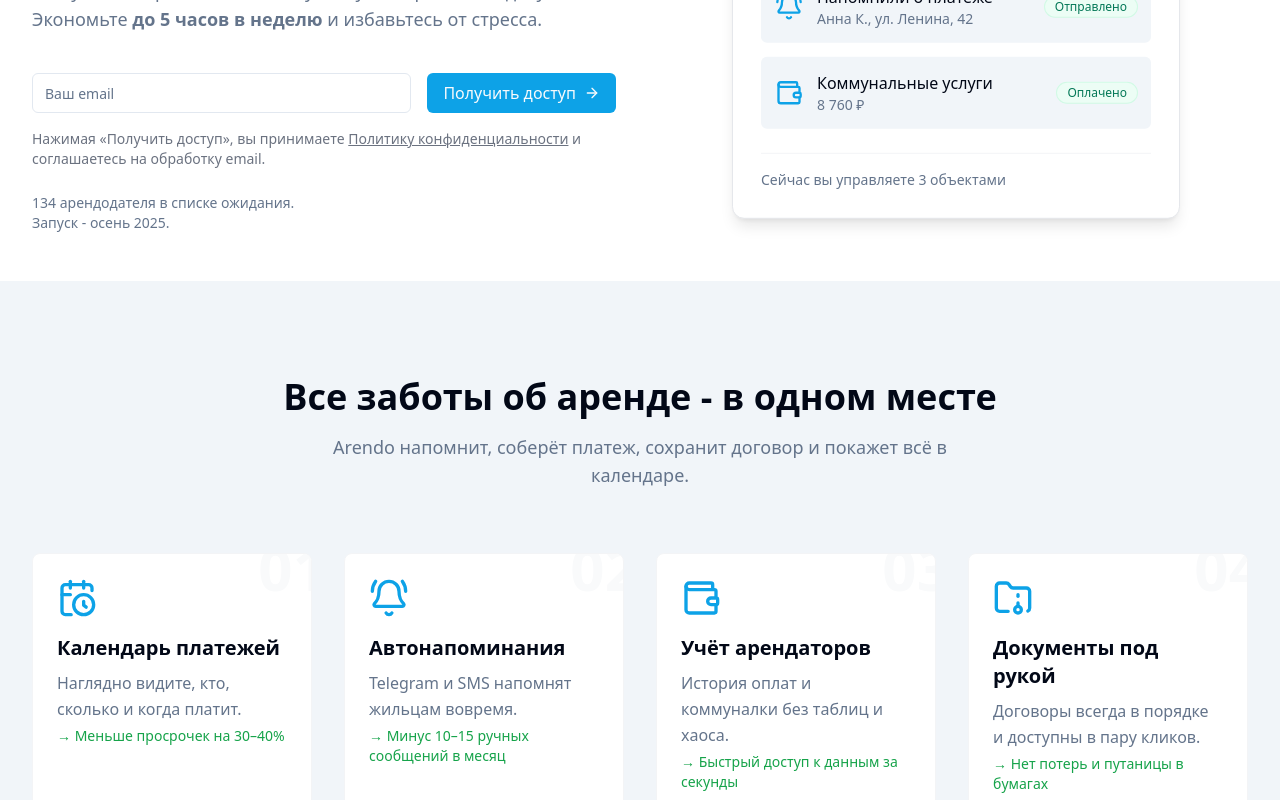
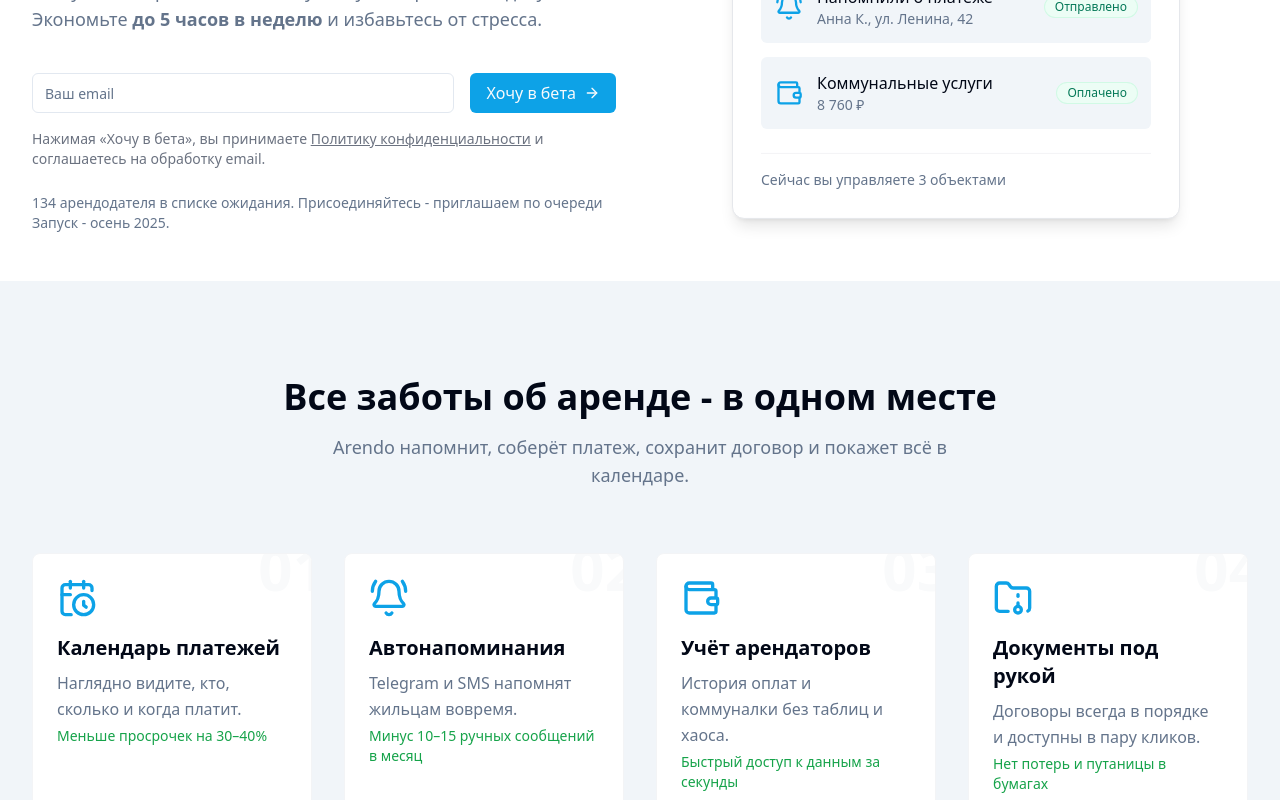
Before and after one commit to sokovalev/arendo-landing, a Next.js app: page / in a window 1280 px wide. Shown: the part 380-1180 px from the top of the page. Built offline with nearby package versions, Linux system fonts and the light colour scheme.

Commit message:
легкие правки

```diff
--- a/app/layout.tsx
+++ b/app/layout.tsx
@@ -50,7 +50,7 @@ export default function RootLayout({
   children: React.ReactNode;
 }>) {
   return (
-    <html lang="en">
+    <html lang="ru">
       <head>
         <YM />
         <VK />
@@ -67,7 +67,7 @@ export default function RootLayout({
                 <span className="text-2xl font-bold">Arendo</span>
               </a>
 
-              <nav className="hidden md:flex items-right space-x-6">
+              <nav className="hidden md:flex items-end space-x-6">
                 <a
                   href="#features"
                   className="text-sm font-medium hover:text-primary transition-colors"
--- a/app/page.tsx
+++ b/app/page.tsx
@@ -14,7 +14,7 @@ const HeroImage = dynamic(() => import("@/components/HeroImage"), {
 });
 const FaqSection = dynamic(() => import("@/components/FaqSection"));
 const ProductDemo = dynamic(() => import("@/components/ProductDemo"));
-const SeoContent = dynamic(() => import("@/components/SeoContent"));
+// const SeoContent = dynamic(() => import("@/components/SeoContent"));
 const LeadForm = dynamic(() => import("@/components/LeadForm"));
 
 const Index = () => {
@@ -44,7 +44,8 @@ const Index = () => {
             <LeadForm />
 
             <p className="text-sm text-muted-foreground">
-              134 арендодателя в списке ожидания.
+              134 арендодателя в списке ожидания. Присоединяйтесь - приглашаем
+              по очереди
               <br />
               Запуск - осень 2025.
             </p>
@@ -96,9 +97,6 @@ const Index = () => {
 
       {/* FAQ Section */}
       <FaqSection />
-
-      {/* SEO Content Section */}
-      <SeoContent />
     </>
   );
 };
--- a/components/FeaturesSection.tsx
+++ b/components/FeaturesSection.tsx
@@ -32,7 +32,7 @@ export default function FeaturesSection() {
               <>
                 Наглядно видите, кто, сколько и когда платит.
                 <span className="block mt-1 text-sm text-green-600">
-                  → Меньше просрочек на 30–40%
+                  Меньше просрочек на 30–40%
                 </span>
               </>
             }
@@ -46,7 +46,7 @@ export default function FeaturesSection() {
               <>
                 Telegram и SMS напомнят жильцам вовремя.
                 <span className="block mt-1 text-sm text-green-600">
-                  → Минус 10–15 ручных сообщений в месяц
+                  Минус 10–15 ручных сообщений в месяц
                 </span>
               </>
             }
@@ -60,7 +60,7 @@ export default function FeaturesSection() {
               <>
                 История оплат и коммуналки без таблиц и хаоса.
                 <span className="block mt-1 text-sm text-green-600">
-                  → Быстрый доступ к данным за секунды
+                  Быстрый доступ к данным за секунды
                 </span>
               </>
             }
@@ -74,7 +74,7 @@ export default function FeaturesSection() {
               <>
                 Договоры всегда в порядке и доступны в пару кликов.
                 <span className="block mt-1 text-sm text-green-600">
-                  → Нет потерь и путаницы в бумагах
+                  Нет потерь и путаницы в бумагах
                 </span>
               </>
             }
--- a/components/LeadForm.tsx
+++ b/components/LeadForm.tsx
@@ -7,7 +7,7 @@ import Link from "next/link";
 
 export default function LeadForm({
   variant = "primary",
-  buttonText = "Получить доступ",
+  buttonText = "Хочу в бета",
 }: {
   variant?: "primary" | "secondary";
   buttonText?: string;
@@ -18,8 +18,10 @@ export default function LeadForm({
   const handleSubmit = useCallback(
     async (e: React.FormEvent) => {
       e.preventDefault();
+      const trimmedEmail = email.trim();
+
       try {
-        await createLead(email, true);
+        await createLead(trimmedEmail, true);
 
         if (process.env.NODE_ENV === "production" && window.ym) {
           try {
@@ -56,6 +58,10 @@ export default function LeadForm({
       <div className="flex flex-col sm:flex-row gap-4">
         <Input
           type="email"
+          name="email"
+          autoComplete="email"
+          inputMode="email"
+          spellCheck={false}
           placeholder="Ваш email"
           value={email}
           onChange={(e) => setEmail(e.target.value)}
```
